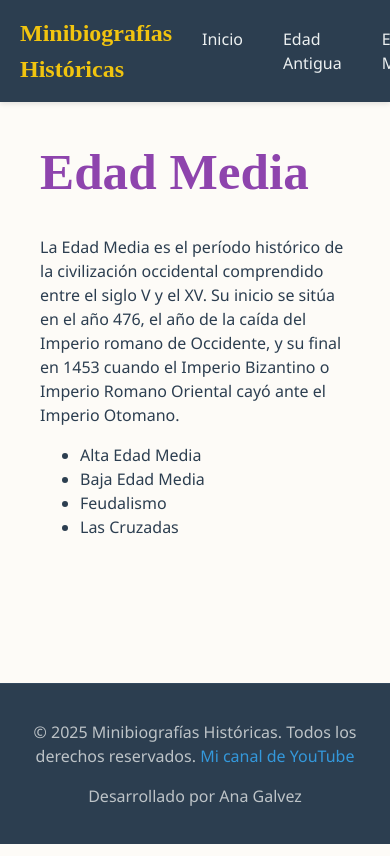
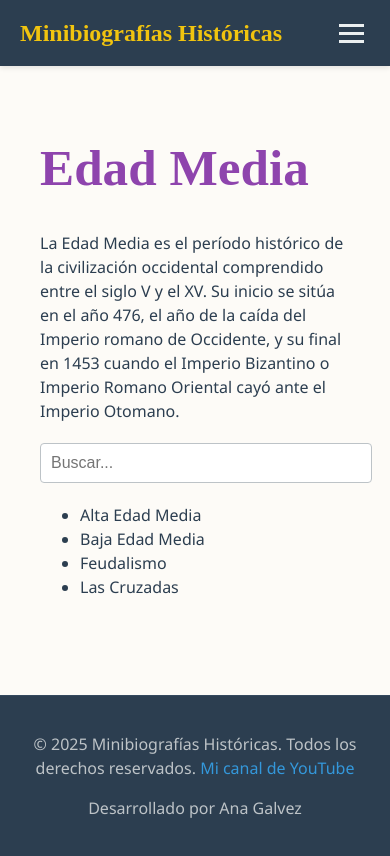
Before and after one commit to Ana-Galvez/blog-historia, a React (Vite) app: page /edad-media in a window 390 px wide. Built offline with nearby package versions, Linux system fonts and the light colour scheme.

Commit message:
feat: agregado de menú hamburguesa y buscador

```diff
--- /dev/null
+++ b/src/components/EraPage.css
@@ -0,0 +1,18 @@
+.search-container {
+  margin: 20px 0;
+}
+
+.search-input {
+  width: 100%;
+  max-width: 400px;
+  padding: 10px;
+  font-size: 1rem;
+  border: 1px solid #bdc3c7;
+  border-radius: 4px;
+  outline: none;
+  transition: border-color 0.3s;
+}
+
+.search-input:focus {
+  border-color: #3498db;
+}
--- /dev/null
+++ b/src/components/EraPage.jsx
@@ -0,0 +1,52 @@
+import React, { useState, useMemo } from 'react';
+import './EraPage.css';
+
+const EraPage = ({ title, description, items }) => {
+  const [searchTerm, setSearchTerm] = useState('');
+
+  const filteredItems = useMemo(() => {
+    if (!searchTerm) return items;
+
+    const normalizeText = (text) => {
+      return text
+        .toLowerCase()
+        .normalize("NFD")
+        .replace(/[\u0300-\u036f]/g, "");
+    };
+
+    const normalizedSearch = normalizeText(searchTerm);
+
+    return items.filter((item) =>
+      normalizeText(item).startsWith(normalizedSearch)
+    );
+  }, [items, searchTerm]);
+
+  return (
+    <div className="page-content">
+      <h1>{title}</h1>
+      <p>{description}</p>
+
+      <div className="search-container">
+        <input
+          type="text"
+          placeholder="Buscar..."
+          value={searchTerm}
+          onChange={(e) => setSearchTerm(e.target.value)}
+          className="search-input"
+        />
+      </div>
+
+      <ul>
+        {filteredItems.length > 0 ? (
+          filteredItems.map((item, index) => (
+            <li key={index}>{item}</li>
+          ))
+        ) : (
+          <li>No se encontraron resultados</li>
+        )}
+      </ul>
+    </div>
+  );
+};
+
+export default EraPage;
--- a/src/components/Layout.css
+++ b/src/components/Layout.css
@@ -15,3 +15,9 @@
   box-sizing: border-box;
   flex: 1;
 }
+
+@media (max-width: 700px) {
+  .main-content {
+    margin-top: 0;
+  }
+}
--- a/src/components/Sidebar.css
+++ b/src/components/Sidebar.css
@@ -16,12 +16,37 @@
   box-sizing: border-box;
 }
 
+.sidebar-header {
+  display: flex;
+  justify-content: space-between;
+  align-items: center;
+  width: auto;
+}
+
 .sidebar-header h2 {
   margin: 0;
   padding: 15px 0;
   font-family: 'Cinzel', serif;
   color: #f1c40f;
   border-bottom: none;
+  font-size: 1.5rem;
+}
+
+.hamburger {
+  display: none;
+  cursor: pointer;
+  background: none;
+  border: none;
+  flex-direction: column;
+  gap: 5px;
+}
+
+.bar {
+  display: block;
+  width: 25px;
+  height: 3px;
+  background-color: #ecf0f1;
+  transition: all 0.3s ease;
 }
 
 .sidebar-nav ul {
@@ -51,3 +76,44 @@
   background-color: #34495e;
   color: #f1c40f;
 }
+
+@media (max-width: 700px) {
+  .sidebar {
+    flex-direction: column;
+    align-items: flex-start;
+    position: relative;
+    height: auto;
+  }
+
+  .sidebar-header {
+    width: 100%;
+  }
+
+  .hamburger {
+    display: flex;
+  }
+
+  .sidebar-nav {
+    display: none;
+    width: 100%;
+    flex-direction: column;
+    position: static; /* Changed from absolute */
+    box-shadow: none; /* Optional: remove shadow if it looks weird inline */
+    padding-bottom: 10px;
+  }
+
+  .sidebar-nav.active {
+    display: flex;
+  }
+
+  .sidebar-nav ul {
+    flex-direction: column;
+    width: 100%;
+  }
+
+  .sidebar-nav li {
+    margin-left: 0;
+    margin-bottom: -5px;
+    text-align: center;
+  }
+}
--- a/src/components/Sidebar.jsx
+++ b/src/components/Sidebar.jsx
@@ -1,28 +1,40 @@
+import React, { useState } from 'react';
 import { Link } from 'react-router-dom';
 import './Sidebar.css';
 
 const Sidebar = () => {
+  const [isOpen, setIsOpen] = useState(false);
+
+  const toggleMenu = () => {
+    setIsOpen(!isOpen);
+  };
+
   return (
     <aside className="sidebar">
       <div className="sidebar-header">
         <h2>Minibiografías Históricas</h2>
+        <button className="hamburger" onClick={toggleMenu}>
+          <span className="bar"></span>
+          <span className="bar"></span>
+          <span className="bar"></span>
+        </button>
       </div>
-      <nav className="sidebar-nav">
+      <nav className={`sidebar-nav ${isOpen ? 'active' : ''}`}>
         <ul>
           <li>
-            <Link to="/">Inicio</Link>
+            <Link to="/" onClick={() => setIsOpen(false)}>Inicio</Link>
           </li>
           <li>
-            <Link to="/edad-antigua">Edad Antigua</Link>
+            <Link to="/edad-antigua" onClick={() => setIsOpen(false)}>Edad Antigua</Link>
           </li>
           <li>
-            <Link to="/edad-media">Edad Media</Link>
+            <Link to="/edad-media" onClick={() => setIsOpen(false)}>Edad Media</Link>
           </li>
           <li>
-            <Link to="/edad-moderna">Edad Moderna</Link>
+            <Link to="/edad-moderna" onClick={() => setIsOpen(false)}>Edad Moderna</Link>
           </li>
           <li>
-            <Link to="/edad-contemporanea">Edad Contemporánea</Link>
+            <Link to="/edad-contemporanea" onClick={() => setIsOpen(false)}>Edad Contemporánea</Link>
           </li>
         </ul>
       </nav>
--- a/src/pages/EdadAntigua.jsx
+++ b/src/pages/EdadAntigua.jsx
@@ -1,15 +1,20 @@
+import React from 'react';
+import EraPage from '../components/EraPage';
+
 const EdadAntigua = () => {
+  const items = [
+    "Mesopotamia",
+    "Egipto",
+    "Grecia",
+    "Roma"
+  ];
+
   return (
-    <div className="page-content">
-      <h1>Edad Antigua</h1>
-      <p>La Edad Antigua es el período de la historia que se inicia con la invención de la escritura, hacia el 3000 a.C., y finaliza con la caída del Imperio Romano de Occidente, en el 476 d.C.</p>
-      <ul>
-        <li>Mesopotamia</li>
-        <li>Egipto</li>
-        <li>Grecia</li>
-        <li>Roma</li>
-      </ul>
-    </div>
+    <EraPage
+      title="Edad Antigua"
+      description="La Edad Antigua es el período de la historia que se inicia con la invención de la escritura, hacia el 3000 a.C., y finaliza con la caída del Imperio Romano de Occidente, en el 476 d.C."
+      items={items}
+    />
   );
 };
 
--- a/src/pages/EdadContemporanea.jsx
+++ b/src/pages/EdadContemporanea.jsx
@@ -1,15 +1,20 @@
+import React from 'react';
+import EraPage from '../components/EraPage';
+
 const EdadContemporanea = () => {
+  const items = [
+    "Guerras Mundiales",
+    "Guerra Fría",
+    "Globalización",
+    "Era Digital"
+  ];
+
   return (
-    <div className="page-content">
-      <h1>Edad Contemporánea</h1>
-      <p>La Edad Contemporánea comprende desde la Revolución Francesa hasta por ahora la actualidad.</p>
-      <ul>
-        <li>Guerras Mundiales</li>
-        <li>Guerra Fría</li>
-        <li>Globalización</li>
-        <li>Era Digital</li>
-      </ul>
-    </div>
+    <EraPage
+      title="Edad Contemporánea"
+      description="La Edad Contemporánea comprende desde la Revolución Francesa hasta por ahora la actualidad."
+      items={items}
+    />
   );
 };
 
--- a/src/pages/EdadMedia.jsx
+++ b/src/pages/EdadMedia.jsx
@@ -1,15 +1,20 @@
+import React from 'react';
+import EraPage from '../components/EraPage';
+
 const EdadMedia = () => {
+  const items = [
+    "Alta Edad Media",
+    "Baja Edad Media",
+    "Feudalismo",
+    "Las Cruzadas"
+  ];
+
   return (
-    <div className="page-content">
-      <h1>Edad Media</h1>
-      <p>La Edad Media es el período histórico de la civilización occidental comprendido entre el siglo V y el XV. Su inicio se sitúa en el año 476, el año de la caída del Imperio romano de Occidente, y su final en 1453 cuando el Imperio Bizantino o Imperio Romano Oriental cayó ante el Imperio Otomano.</p>
-      <ul>
-        <li>Alta Edad Media</li>
-        <li>Baja Edad Media</li>
-        <li>Feudalismo</li>
-        <li>Las Cruzadas</li>
-      </ul>
-    </div>
+    <EraPage
+      title="Edad Media"
+      description="La Edad Media es el período histórico de la civilización occidental comprendido entre el siglo V y el XV. Su inicio se sitúa en el año 476, el año de la caída del Imperio romano de Occidente, y su final en 1453 cuando el Imperio Bizantino o Imperio Romano Oriental cayó ante el Imperio Otomano."
+      items={items}
+    />
   );
 };
 
--- a/src/pages/EdadModerna.jsx
+++ b/src/pages/EdadModerna.jsx
@@ -1,15 +1,20 @@
+import React from 'react';
+import EraPage from '../components/EraPage';
+
 const EdadModerna = () => {
+  const items = [
+    "El Renacimiento",
+    "La Ilustración",
+    "La Revolución Francesa",
+    "La Revolución Industrial"
+  ];
+
   return (
-    <div className="page-content">
-      <h1>Edad Moderna</h1>
-      <p>La Edad Moderna comprende desde la caída del Imperio Bizantino en 1453 hasta 1789 con la Revolución Francesa.</p>
-      <ul>
-        <li>El Renacimiento</li>
-        <li>La Ilustración</li>
-        <li>La Revolución Francesa</li>
-        <li>La Revolución Industrial</li>
-      </ul>
-    </div>
+    <EraPage
+      title="Edad Moderna"
+      description="La Edad Moderna comprende desde la caída del Imperio Bizantino en 1453 hasta 1789 con la Revolución Francesa."
+      items={items}
+    />
   );
 };
 
```
